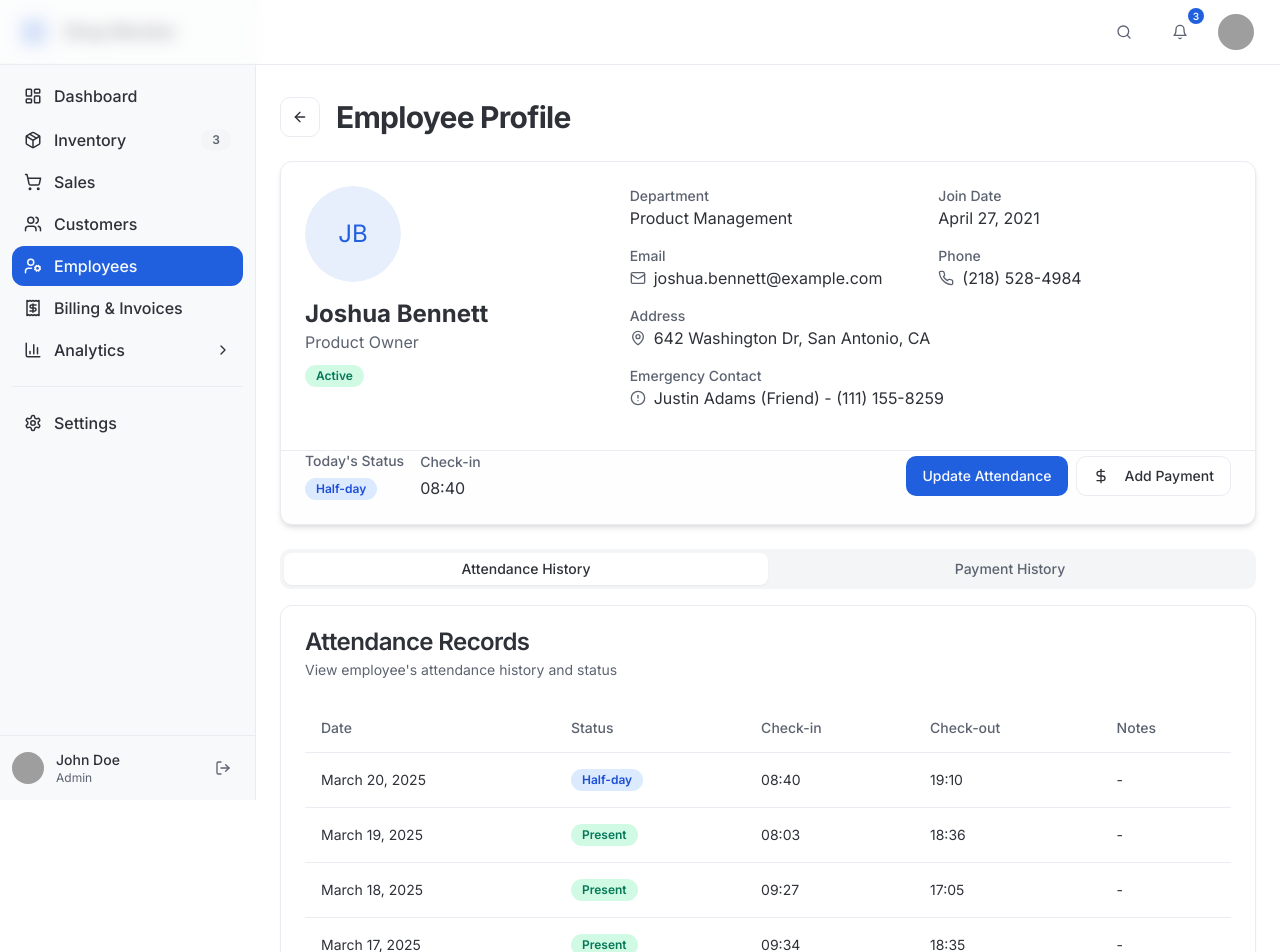
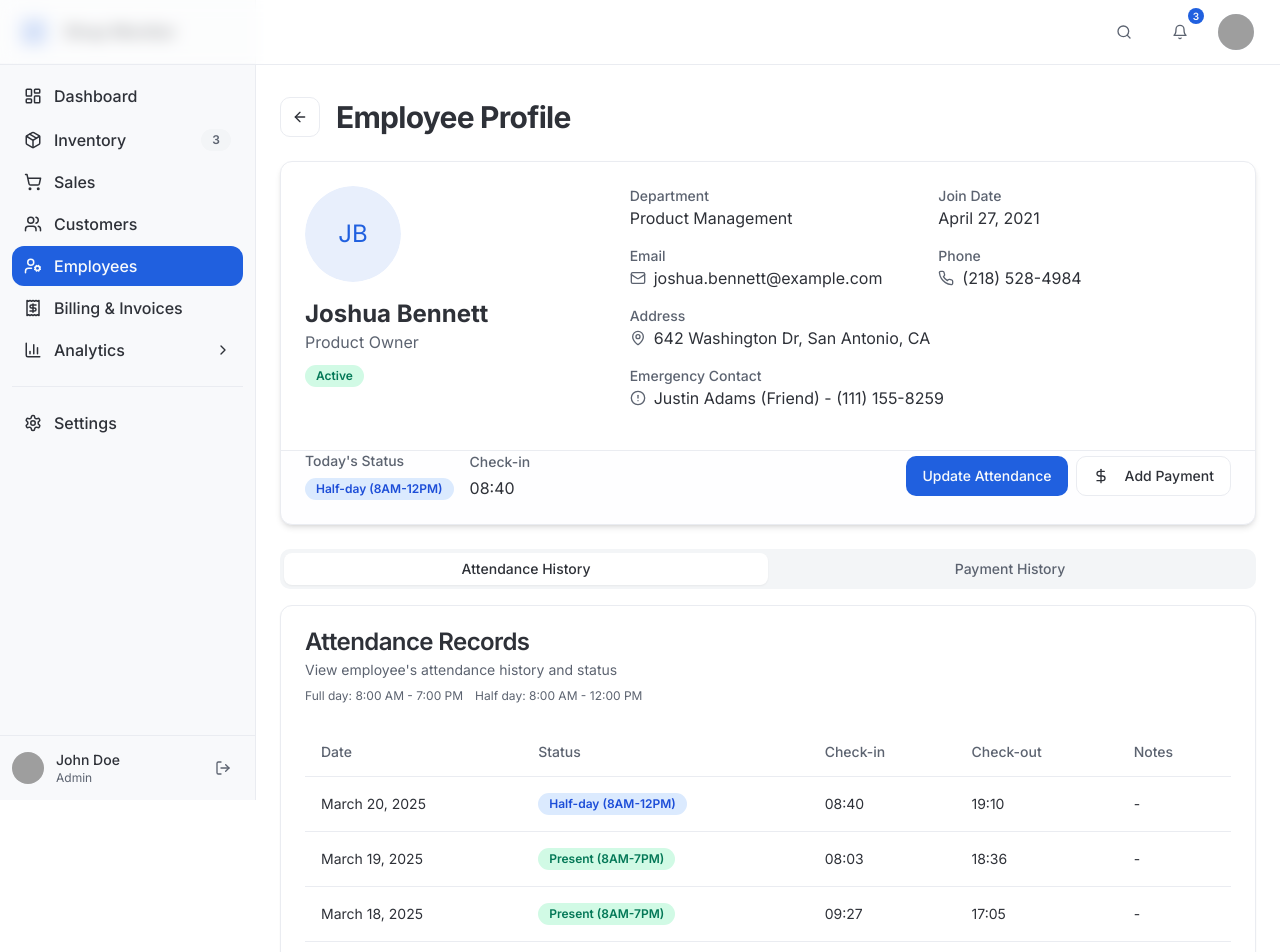
Before and after one commit to keyurmishra/smallbiz-operations-hub, a React (Vite) app: page /employees/1 in a window 1280 px wide. Shown: the top 952 px of the page. Built offline with nearby package versions, Linux system fonts and the light colour scheme; grey boxes are pictures that could not be loaded.

Commit message:
Fix: Update attendance time ranges
Adjust the time ranges for half-day and full-day attendance statuses.

```diff
--- a/src/components/employees/EmployeeTable.tsx
+++ b/src/components/employees/EmployeeTable.tsx
@@ -75,13 +75,13 @@ const EmployeeTable: React.FC<EmployeeTableProps> = ({ filteredEmployees }) => {
 
     switch (record.status) {
       case 'Present':
-        return <Badge className="bg-emerald-100 text-emerald-700">Present</Badge>;
+        return <Badge className="bg-emerald-100 text-emerald-700">Present (8AM-7PM)</Badge>;
       case 'Absent':
         return <Badge className="bg-red-100 text-red-700">Absent</Badge>;
       case 'Late':
         return <Badge className="bg-amber-100 text-amber-700">Late</Badge>;
       case 'Half-day':
-        return <Badge className="bg-blue-100 text-blue-700">Half-day</Badge>;
+        return <Badge className="bg-blue-100 text-blue-700">Half-day (8AM-12PM)</Badge>;
       default:
         return <Badge variant="outline">Unknown</Badge>;
     }
--- a/src/pages/employees/EmployeeDetails.tsx
+++ b/src/pages/employees/EmployeeDetails.tsx
@@ -153,13 +153,13 @@ const EmployeeDetails = () => {
   const getAttendanceBadge = (status: string) => {
     switch (status) {
       case 'Present':
-        return <Badge className="bg-emerald-100 text-emerald-700">Present</Badge>;
+        return <Badge className="bg-emerald-100 text-emerald-700">Present (8AM-7PM)</Badge>;
       case 'Absent':
         return <Badge className="bg-red-100 text-red-700">Absent</Badge>;
       case 'Late':
         return <Badge className="bg-amber-100 text-amber-700">Late</Badge>;
       case 'Half-day':
-        return <Badge className="bg-blue-100 text-blue-700">Half-day</Badge>;
+        return <Badge className="bg-blue-100 text-blue-700">Half-day (8AM-12PM)</Badge>;
       default:
         return <Badge variant="outline">Unknown</Badge>;
     }
@@ -361,6 +361,10 @@ const EmployeeDetails = () => {
                 <CardTitle>Attendance Records</CardTitle>
                 <CardDescription>
                   View employee's attendance history and status
+                  <div className="mt-2 text-xs text-muted-foreground">
+                    <span className="inline-block mr-3">Full day: 8:00 AM - 7:00 PM</span>
+                    <span className="inline-block">Half day: 8:00 AM - 12:00 PM</span>
+                  </div>
                 </CardDescription>
               </CardHeader>
               <CardContent>
@@ -452,6 +456,10 @@ const EmployeeDetails = () => {
             <DialogTitle>Mark Attendance</DialogTitle>
             <DialogDescription>
               Record today's attendance for {employee.name}
+              <div className="mt-1 text-xs text-muted-foreground">
+                <div>Full day: 8:00 AM - 7:00 PM</div>
+                <div>Half day: 8:00 AM - 12:00 PM</div>
+              </div>
               {employee.status === 'On Leave' && (
                 <p className="text-amber-600 mt-1 text-sm">Note: This employee is currently on leave.</p>
               )}
```
